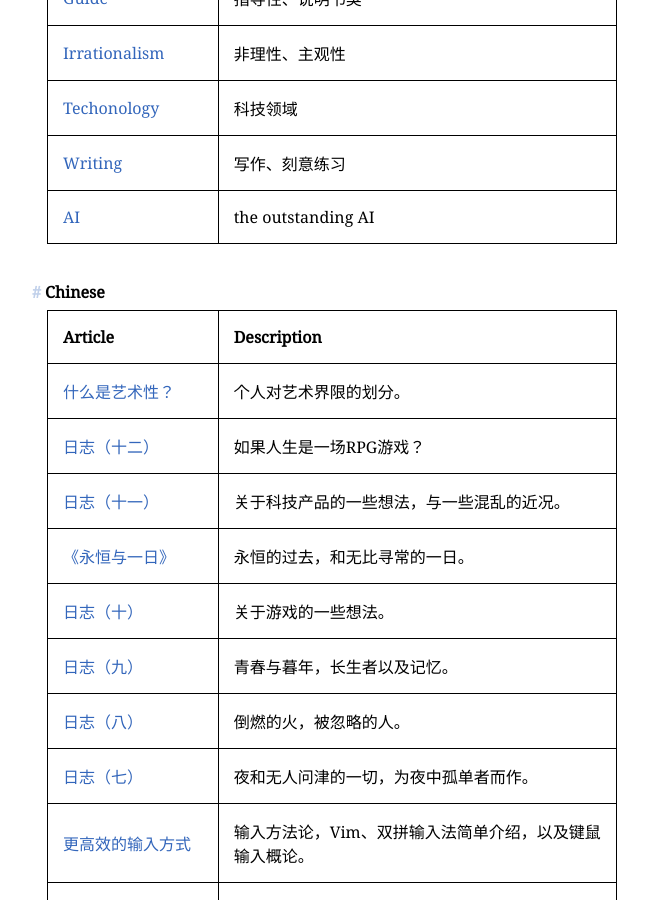
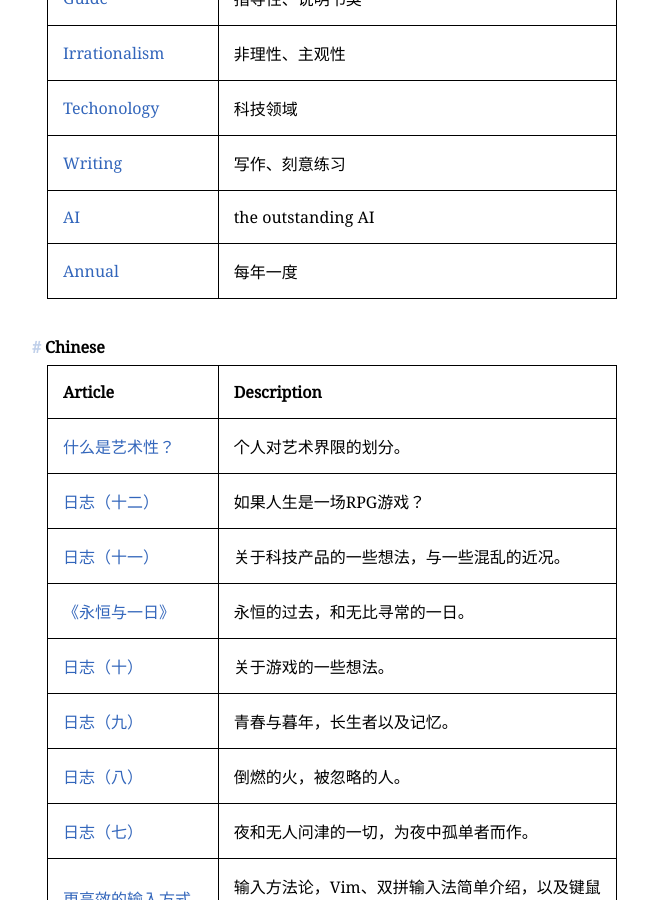
Before and after one commit to huang-feiyu/huang-feiyu.github.io, a Jekyll site: the page built from pages/tags.md, in a window 1280 px wide and 900 px high, scrolled down 487 px. Shown: the whole window, without its empty margins (308-956 px from the left). Built offline with Jekyll 4.4.1, drawn with Linux system fonts in a browser that asks for light colours; nearby versions of some CDN libraries; some of the changed text lies outside the part shown.

Commit message:
chore: add tag `annual`

```diff
--- a/_data/settings.yml
+++ b/_data/settings.yml
@@ -12,6 +12,7 @@ tags:
 - {series: false, name: 'Techonology',   tag: 'technology',    description: '科技领域'}
 - {series: false, name: 'Writing',       tag: 'writing',       description: '写作、刻意练习'}
 - {series: false, name: 'AI',            tag: 'ai',            description: 'the outstanding AI'}
+- {series: false, name: 'Annual',        tag: 'annual',        description: '每年一度'}
 
 menu:
 - {name: 'About',             url: 'about'}
```
